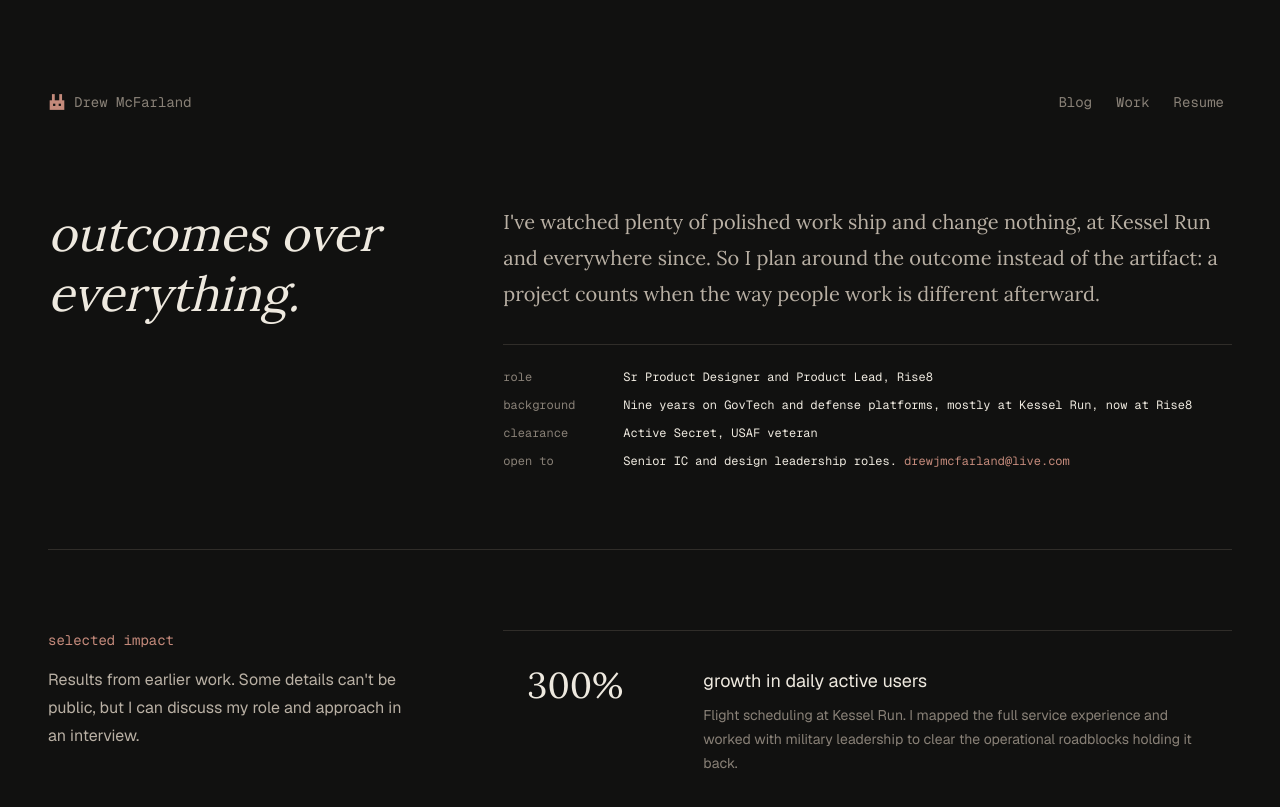
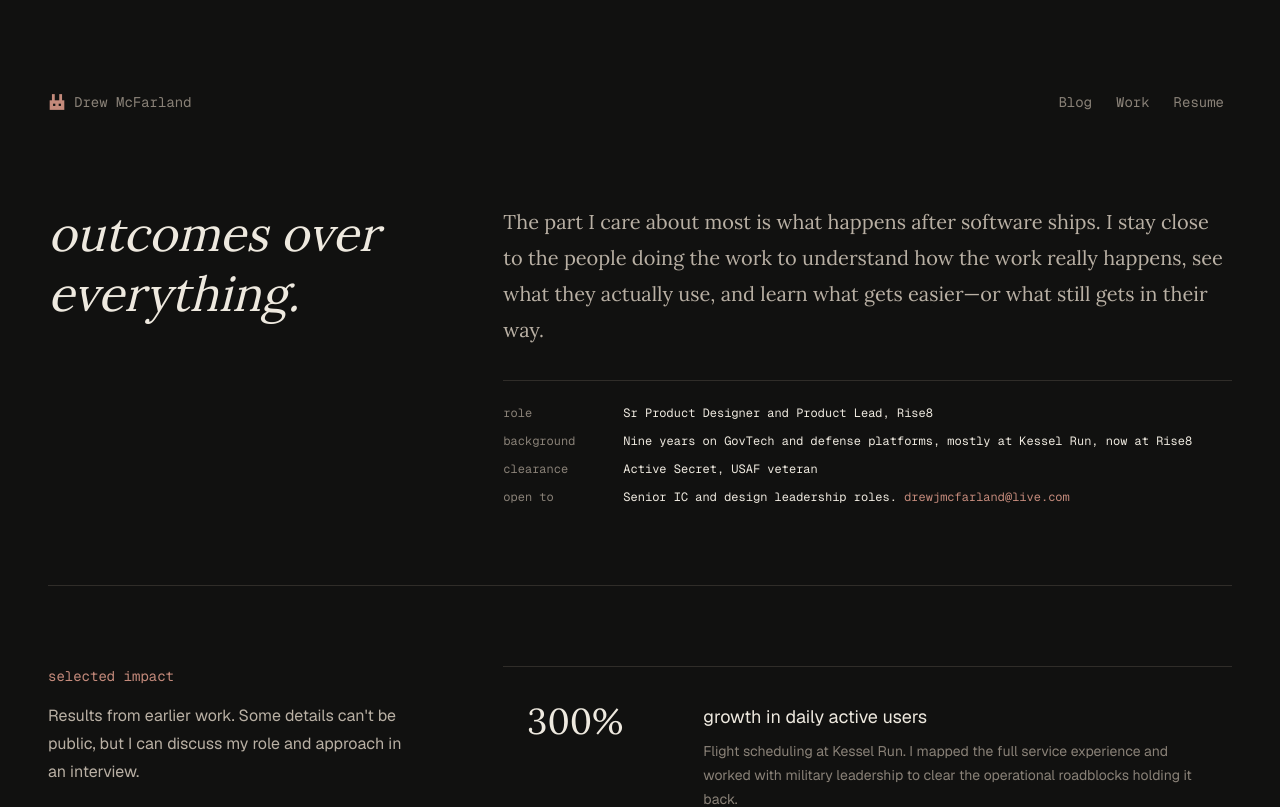
Before and after one commit to Mountain-Dr3w/outcomes, a Next.js app: page / in a window 1280 px wide. Shown: the top 807 px of the page. Built offline with nearby package versions, Linux system fonts and the light colour scheme.

Commit message:
Refine outcome-focused hero blurb

```diff
--- a/src/app/page.tsx
+++ b/src/app/page.tsx
@@ -50,10 +50,10 @@ export default function Home() {
           <div className="max-w-3xl space-y-8">
             <div className="space-y-5 font-serif text-lg leading-8 text-[var(--text-secondary)] sm:text-xl sm:leading-9">
               <p>
-                I&apos;ve watched plenty of polished work ship and change
-                nothing, at Kessel Run and everywhere since. So I plan around
-                the outcome instead of the artifact: a project counts when the
-                way people work is different afterward.
+                The part I care about most is what happens after software ships.
+                I stay close to the people doing the work to understand how the
+                work really happens, see what they actually use, and learn what
+                gets easier—or what still gets in their way.
               </p>
             </div>
             <dl className="grid grid-cols-[6rem_1fr] gap-x-6 gap-y-3 border-t border-[var(--border)] pt-6 font-mono text-xs">
```
Also changed, not shown: 1 other file (tests, documents, lock files or other folders).
